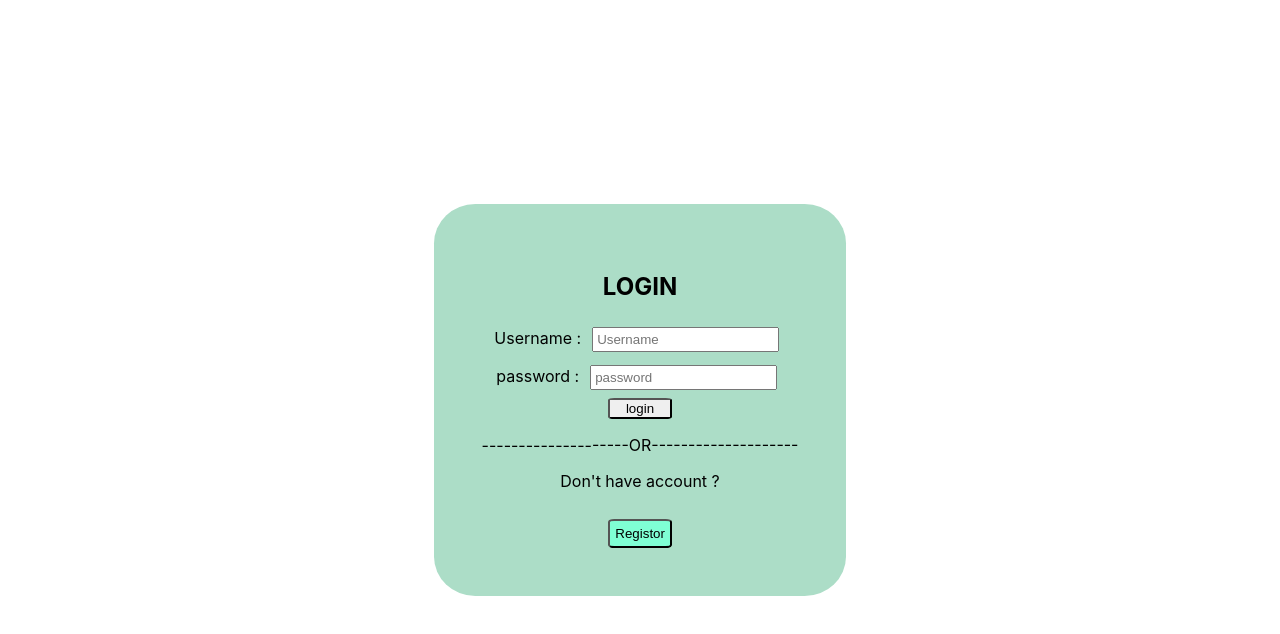
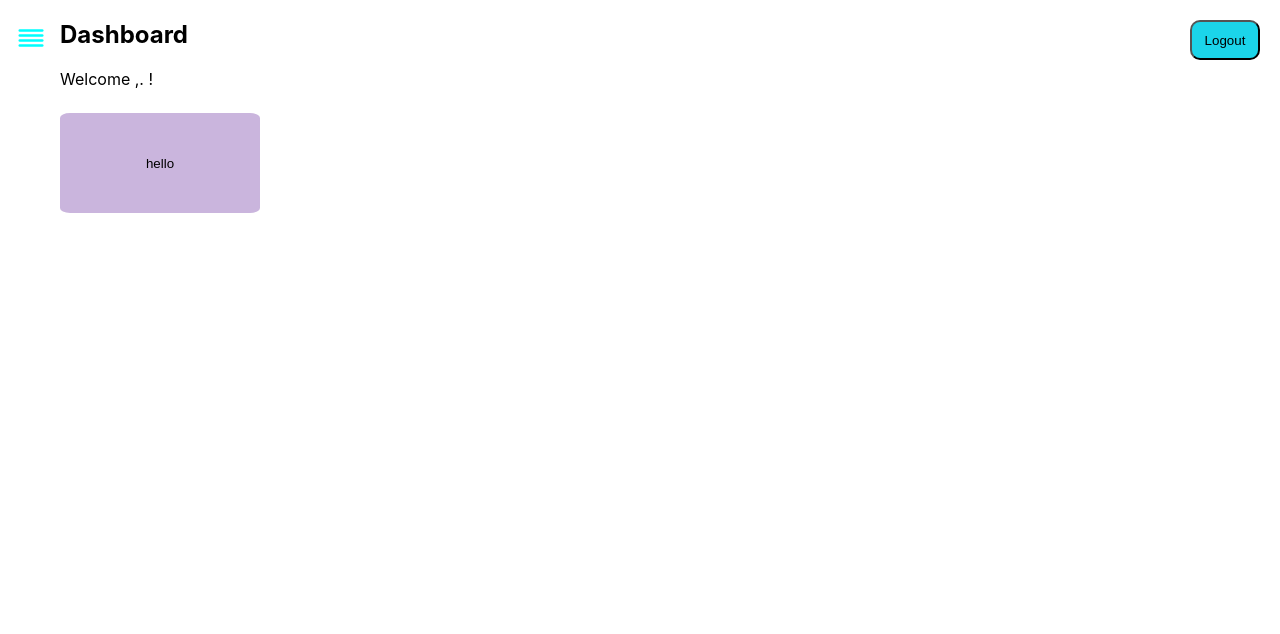
Before and after one commit to GowthamProg/expense-splitter, a React (Create React App) app in the folder expense/: page /Dashboard in a window 1280 px wide. Before the commit this address led to /. Shown: the top 634 px of the page. Built offline with nearby package versions, Linux system fonts and the light colour scheme.

Commit message:
dashbord process started

```diff
--- /dev/null
+++ b/expense/src/Allstyles/Dashboard.css
@@ -0,0 +1,24 @@
+.Dashlogout{
+    background-color:rgb(27, 213, 234);
+    width: 70px;
+    height: 40px;
+    border-radius:10px ;
+    position: absolute;
+    top: 20px;
+    right: 20px;
+    text-align: center;
+}
+
+.dcreate{
+    display: flex;
+    flex-wrap: wrap;
+    width: 200px;
+    height: 100px;
+    justify-content: center;
+    align-items: center;
+    margin-top: 2%;
+    border-radius: 5%;
+    border-style : none;
+    background: white;
+    background-color: rgb(202, 181, 221);
+}
--- a/expense/src/Allstyles/Dashlogout.css
+++ /dev/null
@@ -1,10 +0,0 @@
-.Dashlogout{
-    background-color:rgb(27, 213, 234);
-    width: 70px;
-    height: 40px;
-    border-radius:10px ;
-    position: absolute;
-    top: 20px;
-    right: 20px;
-    text-align: center;
-};
--- a/expense/src/App.js
+++ b/expense/src/App.js
@@ -16,8 +16,8 @@ function App() {
         <Route path="/" element={<Home />} />
         <Route path="/Registor" element={<Registor />} />
         {/* <Route path="/Login" element={<Login />} /> */}
-        <Route path="/Dashboard" element={ <ProtectedRoute><Dashboard/></ProtectedRoute>} />
-        <Route path="/Members" element={ <ProtectedRoute> <Members/> </ProtectedRoute>}></Route>
+        <Route path="/Dashboard" element={ <Dashboard/>} />
+        <Route path="/Members" element={ <Members/>}></Route>
 
       </Routes>
     </div>
--- a/expense/src/Dashboard.js
+++ b/expense/src/Dashboard.js
@@ -1,6 +1,6 @@
 import React from "react";
 import { useNavigate, useLocation } from "react-router-dom";
-import './Allstyles/Dashlogout.css';
+import './Allstyles/Dashboard.css';
 import Slidebar from "./Sidebar";
 
 const Dashboard =()=>{
@@ -20,7 +20,8 @@ const Dashboard =()=>{
             <div className="content">
                 <button className="Dashlogout" onClick={handlelogout}> Logout</button>
                 <h2>Dashboard</h2>
-                <span>Welcome ,. {username}!</span>
+                <span>Welcome ,. {username}!</span><br/>
+                 <button className="dcreate" > hello</button>
             </div>
         </div>
     );
--- a/expense/src/Login.js
+++ b/expense/src/Login.js
@@ -1,10 +1,10 @@
 import React,{useState} from 'react';
-import {BrowserRouter as Link, useLocation, useNavigate} from 'react-router-dom';
+import {BrowserRouter as useLocation, useNavigate} from 'react-router-dom';
 import "./Allstyles/Loginpage.css";
 const Login = () =>{
     const [username,setusername]=useState('');
     const [password,setpassword]=useState('');
-    const location=useLocation();
+    //const location=useLocation();
     const navigate = useNavigate();
 
     const handlelog = async ()=>{
--- a/expense/src/ProtectedRoute.js
+++ b/expense/src/ProtectedRoute.js
@@ -29,14 +29,14 @@ const ProtectedRoute = ({children}) => {
           {
             alert ('invalid token, redirect to login');
             localStorage.removeItem('token');
-            navigate('/Login');
+            navigate('/');
           }
          }
          catch(err)
          {
           console.error("Validation error",err);
           localStorage.removeItem('token');
-          navigate('/Login');
+          navigate('/');
          }
          //return <Navigate to='/Login'/>
         }
```
